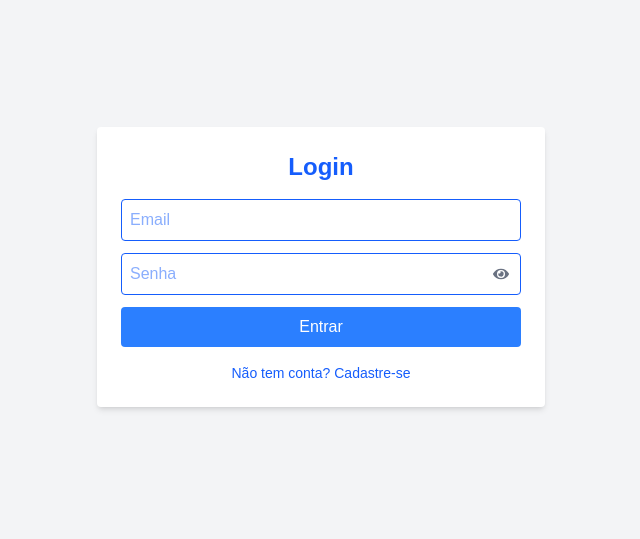
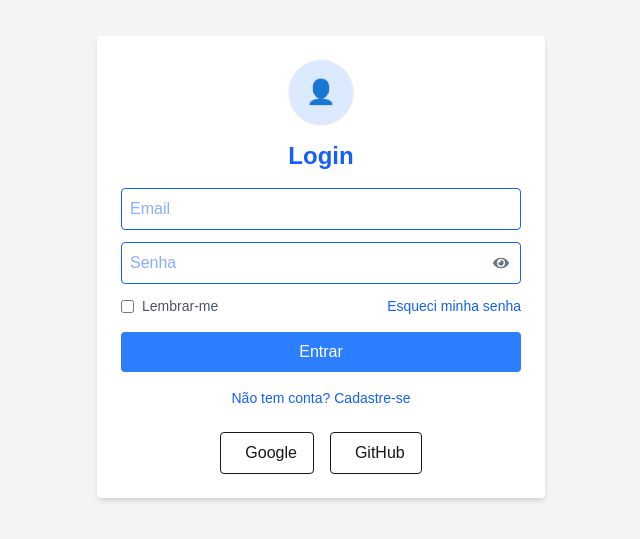
Before and after one commit to evandroluizrd/kanbanize, a Next.js app in the folder kanbanize/: page /login in a window 1280 px wide. Shown: the part 133-672 px from the top of the page, without its empty margins (319-959 px from the left). Built offline with nearby package versions, Linux system fonts and the light colour scheme.

Commit message:
Update page.tsx

```diff
--- a/kanbanize/src/app/login/page.tsx
+++ b/kanbanize/src/app/login/page.tsx
@@ -11,6 +11,7 @@ export default function LoginPage() {
   const [email, setEmail] = useState('');
   const [senha, setSenha] = useState('');
   const [erro, setErro] = useState('');
+  const [loading, setLoading] = useState(false);
 
   const router = useRouter();
 
@@ -22,12 +23,12 @@ export default function LoginPage() {
       return;
     }
 
+    setLoading(true);
     try {
       const res = await fetch(`http://localhost:3001/usuarios?email=${email}&senha=${senha}`);
       const data = await res.json();
 
       if (data.length > 0) {
-        // Simula persistência com localStorage
         localStorage.setItem('usuario', JSON.stringify(data[0]));
         router.push('/home');
       } else {
@@ -36,17 +37,29 @@ export default function LoginPage() {
     } catch (error) {
       setErro('Erro ao conectar com o servidor.');
       console.error(error);
+    } finally {
+      setLoading(false);
     }
   };
+
   return (
     <div className="min-h-screen flex items-center justify-center bg-gray-100 px-4">
       <form
         onSubmit={handleSubmit}
-        className="bg-white shadow-md rounded p-6 w-full max-w-md"
+        className="bg-white shadow-md rounded p-6 w-full max-w-md text-center"
       >
-        <h1 className="text-2xl font-bold mb-4 text-center text-blue-600">Login</h1>
+        {/* Avatar simbólico */}
+        <div className="flex justify-center mb-4">
+          <div className="w-16 h-16 rounded-full bg-blue-100 text-blue-600 flex items-center justify-center text-2xl font-bold shadow">
+            👤
+          </div>
+        </div>
 
-        <ErrorMessage message={erro} />
+        <h1 className="text-2xl font-bold mb-4 text-blue-600">Login</h1>
+
+        {erro && (
+          <p className="text-red-500 text-sm mb-4 animate-pulse">{erro}</p>
+        )}
 
         <Input
           type="email"
@@ -62,7 +75,26 @@ export default function LoginPage() {
           showToggle={true}
         />
 
+        {/* Lembrar-me + esqueceu a senha */}
+        <div className="flex items-center justify-between mt-2 mb-4 text-sm text-gray-600">
+          <label className="flex items-center">
+            <input type="checkbox" className="mr-2" /> Lembrar-me
+          </label>
+          <Link href="/redefinir-senha" className="text-blue-600 hover:underline">
+            Esqueci minha senha
+        </Link>
+        </div>
+
+        {loading ? (
+          <button
+            disabled
+            className="bg-blue-600 text-white px-4 py-2 rounded opacity-60 cursor-not-allowed flex items-center justify-center gap-2 w-full"
+          >
+            <i className="fas fa-spinner fa-spin"></i> Entrando...
+          </button>
+        ) : (
           <FormButton label="Entrar" />
+        )}
 
         <p className="text-sm text-center mt-4 text-blue-600">
           Não tem conta?{' '}
@@ -70,6 +102,16 @@ export default function LoginPage() {
             Cadastre-se
           </Link>
         </p>
+
+        {/* Login social */}
+        <div className="flex items-center justify-center gap-4 mt-6">
+          <button className="flex items-center gap-2 border px-4 py-2 rounded hover:bg-gray-50 transition">
+            <i className="fab fa-google text-red-500"></i> Google
+          </button>
+          <button className="flex items-center gap-2 border px-4 py-2 rounded hover:bg-gray-50 transition">
+            <i className="fab fa-github"></i> GitHub
+          </button>
+        </div>
       </form>
     </div>
   );
```
Lines whose indentation alone changed are shown as unchanged.
